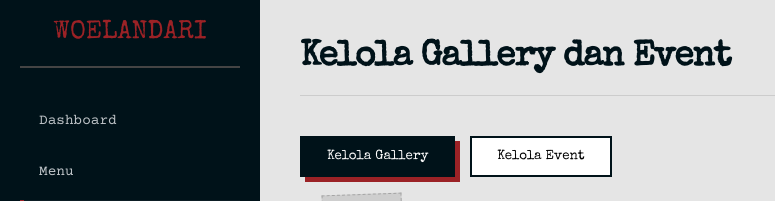
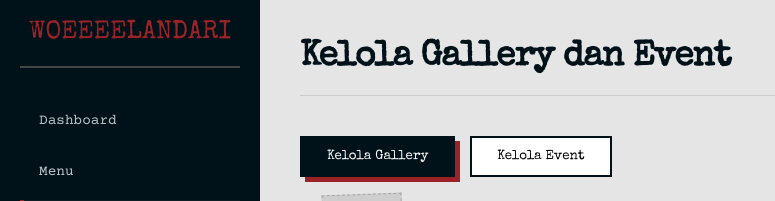
Before and after one commit to AufaDwiash/woelandari_coffeshop, a PHP site: page /admin/gallery_crud.php in a window 1280 px wide. Shown: the top 201 px of the page, without its empty margins (0-775 px from the left). Run offline with PHP 8.4, Linux system fonts and the light colour scheme; data that the repository does not hold is empty; some libraries are stand-ins or nearby versions.

Commit message:
hahahancok

```diff
--- a/admin/gallery_crud.php
+++ b/admin/gallery_crud.php
@@ -237,7 +237,7 @@ $active_tab = isset($_GET['tab']) ? $_GET['tab'] : 'gallery';
 <body>
 
 <aside class="sidebar">
-    <div class="brand">WOELANDARI</div>
+    <div class="brand">WOEEEELANDARI</div>
      <nav class="nav-list">
         <a href="dashboard.php" class="nav-item "> <span>Dashboard</span></a>
         <a href="menu_crud.php" class="nav-item"><span>Menu</span></a>
```
